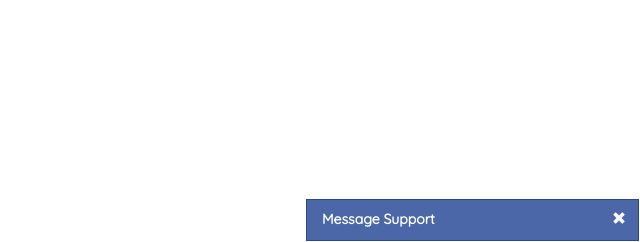
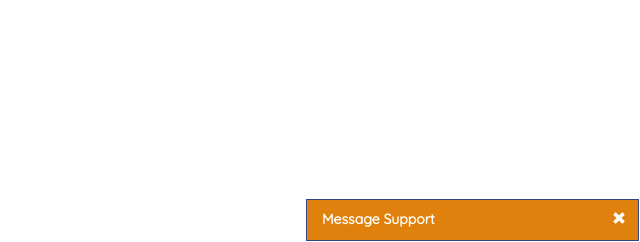
Before and after one commit to tomvothecoder/the-grove, a Node project: template templates/views/post.hbs in a window 1280 px wide. Shown: the part 558-800 px from the top of the page, without its empty margins (640-1280 px from the left). Run offline with Node 20 templates, Linux system fonts and the light colour scheme; the template is opened without the code that fills it: most values are stand-ins (such as "Sample title", 1, 10 or a date in 2020); some libraries are stand-ins or nearby versions.

Commit message:
Edited to the favicon and colors (pacific orange)

```diff
--- a/public/styles/site/_variables.scss
+++ b/public/styles/site/_variables.scss
@@ -177,7 +177,7 @@ $font-size-base: 14px;
 }
 
 .panel.panel-chat .panel-heading {
-	background: #4b67a8;
+	background: #E1810D;
 	border: 1px solid #2e4588;
 	color: #FFF;
 }
@@ -216,6 +216,7 @@ $font-size-base: 14px;
 
 .panel.panel-chat .panel-body .messageMe {
 	border-bottom: 1px dotted #b2b2b2;
+
 }
 
 .panel.panel-chat .panel-body .messageMe img {
--- a/templates/views/layouts/default.hbs
+++ b/templates/views/layouts/default.hbs
@@ -6,7 +6,7 @@
 	<meta name="viewport" content="width=device-width, initial-scale=1.0">
 	<meta http-equiv="X-UA-Compatible" content="IE=edge">
 	<title>The Grove</title>
-	<link rel="shortcut icon" href="/favicon.ico" type="image/x-icon">
+	<link rel="shortcut icon" href="/images/thumbnail.ico" type="image/x-icon">
 	<link href="https://fonts.googleapis.com/css?family=Quicksand" rel="stylesheet">
 
 	<link href="/styles/site.css" rel="stylesheet"> {{!-- This file provides the default styling for the KeystoneJS Content Editor - only renders when user is logged in and
```
Also changed, not shown: public/images/thumbnail.ico (added), public/images/thumbnail.png (added), public/styles/site.css.
